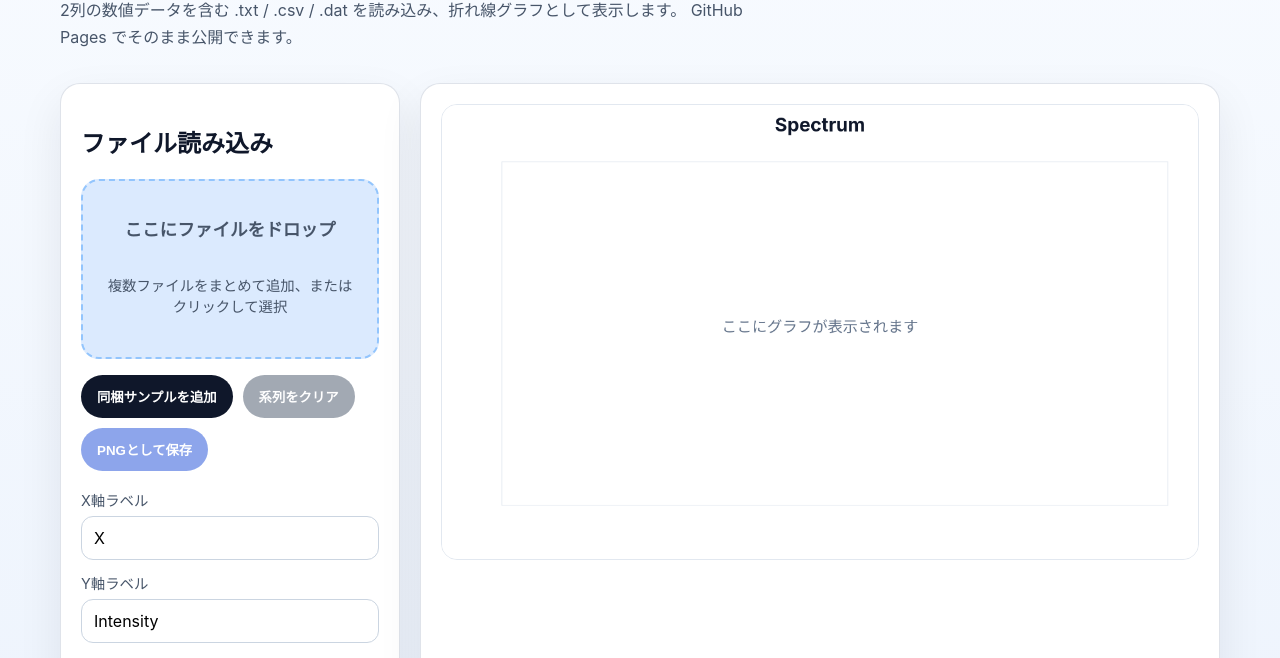
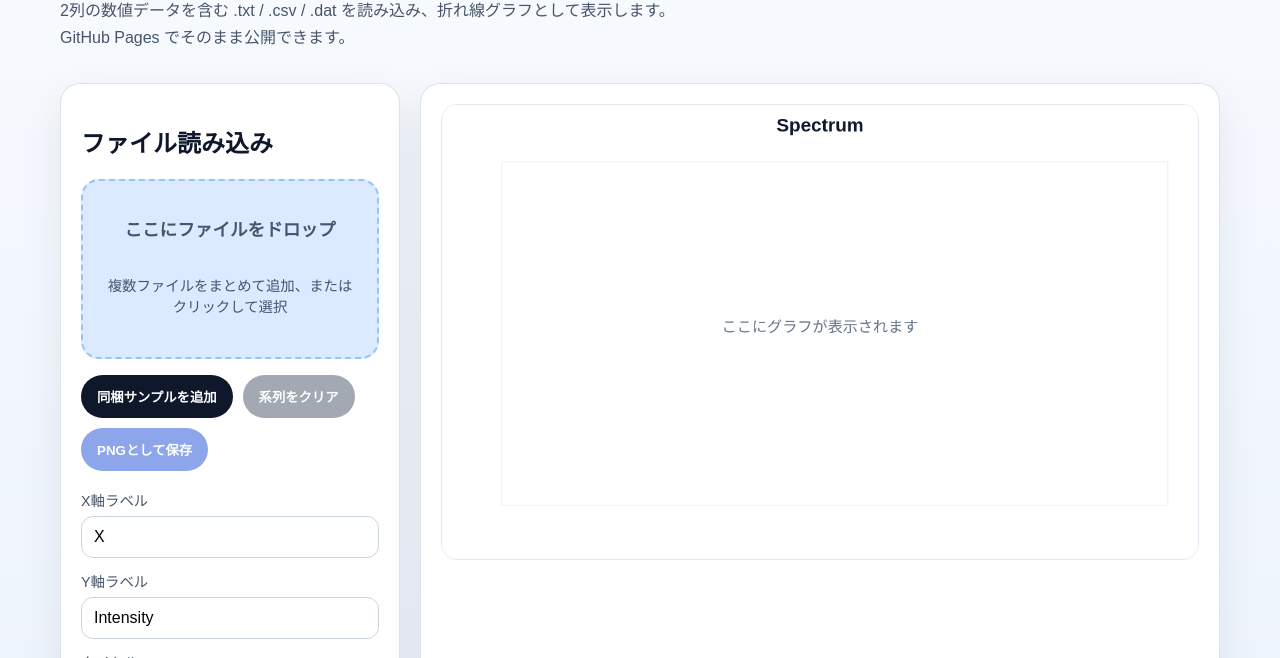
Before and after one commit to Ryusuke-Natsui/spectrum-plot-pwa, a plain HTML site: page index.html in a window 1280 px wide. Shown: the part 142-800 px from the top of the page. Drawn offline with Linux system fonts and the light colour scheme.

Commit message:
Use Arial font stack

```diff
--- a/app.js
+++ b/app.js
@@ -12,6 +12,8 @@ const SERIES_COLORS = [
 const state = {
   datasets: [],
 };
+
+const CANVAS_FONT_STACK = "Arial, \"Helvetica Neue\", \"Noto Sans JP\", sans-serif";
 
 const fileInput = document.getElementById("fileInput");
 const dropzone = document.getElementById("dropzone");
@@ -138,7 +140,7 @@ function updatePreview() {
 }
 
 function drawLegend(datasets, x, y) {
-  ctx.font = "500 16px Inter, sans-serif";
+  ctx.font = `500 16px ${CANVAS_FONT_STACK}`;
   ctx.textAlign = "left";
 
   datasets.forEach((dataset, index) => {
@@ -169,13 +171,13 @@ function drawPlot() {
   ctx.strokeRect(margin.left, margin.top, plotWidth, plotHeight);
 
   ctx.fillStyle = "#0f172a";
-  ctx.font = "700 30px Inter, sans-serif";
+  ctx.font = `700 30px ${CANVAS_FONT_STACK}`;
   ctx.textAlign = "center";
   ctx.fillText(titleInput.value || "Spectrum", width / 2, 42);
 
   if (!allPoints.length) {
     ctx.fillStyle = "#64748b";
-    ctx.font = "500 24px Inter, sans-serif";
+    ctx.font = `500 24px ${CANVAS_FONT_STACK}`;
     ctx.fillText("ここにグラフが表示されます", width / 2, height / 2);
     return;
   }
@@ -199,7 +201,7 @@ function drawPlot() {
 
   const xTicks = 6;
   const yTicks = 6;
-  ctx.font = "500 18px Inter, sans-serif";
+  ctx.font = `500 18px ${CANVAS_FONT_STACK}`;
   ctx.fillStyle = "#334155";
   ctx.strokeStyle = "#cbd5e1";
 
@@ -250,7 +252,7 @@ function drawPlot() {
   drawLegend(datasets, margin.left, 68);
 
   ctx.fillStyle = "#0f172a";
-  ctx.font = "600 22px Inter, sans-serif";
+  ctx.font = `600 22px ${CANVAS_FONT_STACK}`;
   ctx.textAlign = "center";
   ctx.fillText(xLabelInput.value || "X", width / 2, height - 24);
 
--- a/styles.css
+++ b/styles.css
@@ -15,7 +15,7 @@
 
 body {
   margin: 0;
-  font-family: Inter, "Noto Sans JP", system-ui, -apple-system, BlinkMacSystemFont, sans-serif;
+  font-family: Arial, "Helvetica Neue", "Noto Sans JP", sans-serif;
   color: var(--ink);
   background: linear-gradient(180deg, #f8fbff 0%, var(--bg) 100%);
 }
```
